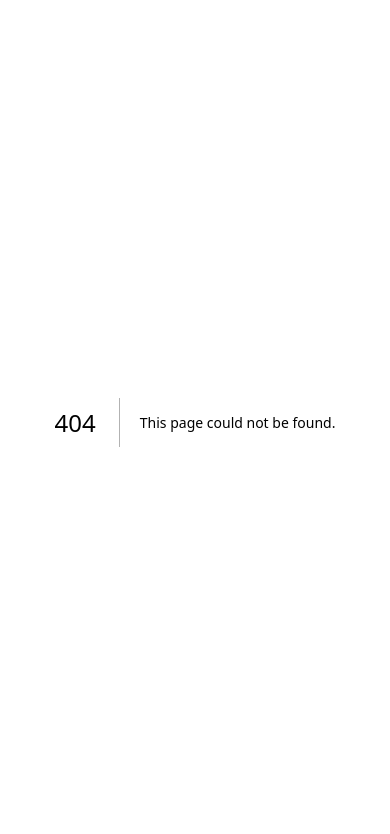
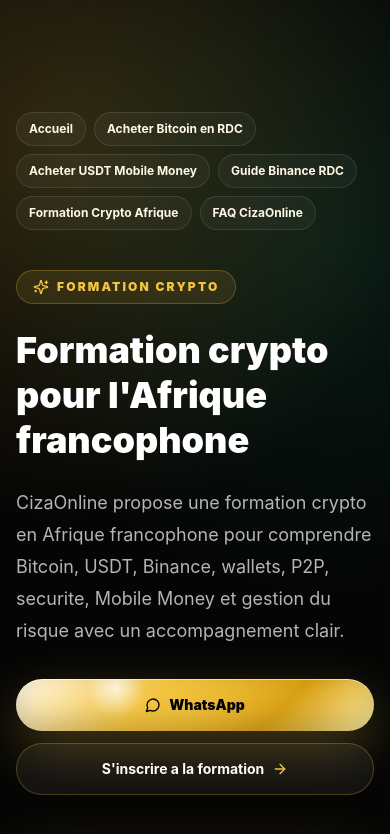
Before and after one commit to urbainciza0-web/cizaonline-premium-site, a Next.js app: page /formation-crypto-afrique-francophone in a window 390 px wide. Before the commit this address had no page. Shown: the top 834 px of the page. Built offline with nearby package versions, Linux system fonts and the light colour scheme.

Commit message:
Add Formation Crypto Afrique Francophone SEO page

```diff
--- /dev/null
+++ b/app/formation-crypto-afrique-francophone/page.jsx
@@ -0,0 +1,48 @@
+import SeoLandingPage from "../seo-pages/SeoLandingPage";
+
+const siteUrl = "https://cizaonline.com";
+
+const page = {
+  eyebrow: "Formation crypto",
+  title: "Formation crypto pour l'Afrique francophone",
+  description: "CizaOnline propose une formation crypto en Afrique francophone pour comprendre Bitcoin, USDT, Binance, wallets, P2P, securite, Mobile Money et gestion du risque avec un accompagnement clair.",
+  signupText: "S'inscrire a la formation",
+  whatsappText: "Bonjour CizaOnline, je veux des informations sur la formation crypto Afrique francophone.",
+  outcomes: [
+    "Apprendre les bases crypto avec un vocabulaire simple.",
+    "Comprendre Bitcoin, USDT, wallets, Binance et P2P.",
+    "Eviter les arnaques, faux signaux et decisions emotionnelles.",
+    "Construire une methode adaptee au contexte africain francophone."
+  ],
+  highlights: [
+    { title: "Pedagogie progressive", text: "Le parcours commence par les fondamentaux avant d'aborder les plateformes, les transactions, les stablecoins et le risque." },
+    { title: "Afrique francophone", text: "Les exemples tiennent compte des usages locaux: Mobile Money, contraintes bancaires, P2P, communautes WhatsApp et besoins entrepreneurs." },
+    { title: "Accompagnement humain", text: "CizaOnline oriente les debutants, investisseurs et entreprises vers un apprentissage responsable, sans promesse de rendement." }
+  ],
+  guideTitle: "Un parcours crypto structure pour apprendre sans bruit",
+  guideIntro: "La crypto peut sembler complexe quand on debute seul. CizaOnline organise les notions essentielles dans un ordre logique: comprendre, securiser, pratiquer petit, analyser, puis seulement augmenter son autonomie.",
+  steps: [
+    { title: "1. Comprendre les fondamentaux", text: "Blockchain, Bitcoin, stablecoins, wallet, seed phrase, frais reseau et volatilite sont expliques avec des exemples simples et concrets." },
+    { title: "2. Installer de bons reflexes", text: "Avant toute transaction, l'apprenant apprend a verifier les liens, proteger ses acces, eviter les faux supports et conserver ses preuves." },
+    { title: "3. Pratiquer avec prudence", text: "Les premieres operations doivent etre petites et verifiables: achat test, reception, conversion, retrait et suivi des frais." },
+    { title: "4. Structurer son risque", text: "La formation rappelle qu'investir exige un plan, une limite de perte, une comprehension de la volatilite et aucune promesse de gain." }
+  ],
+  faqs: [
+    { q: "La formation est-elle adaptee aux debutants ?", a: "Oui. Le parcours part des bases et peut ensuite aller vers Binance, USDT, P2P, securite wallet et gestion du risque." },
+    { q: "Est-ce une formation trading ?", a: "CizaOnline enseigne d'abord la comprehension et la securite. Les notions de marche sont abordees avec prudence, sans promesse de gains." },
+    { q: "Les entreprises peuvent-elles demander une session ?", a: "Oui. CizaOnline propose aussi un accompagnement pour equipes, organisations et projets qui veulent comprendre les usages crypto et Web3." }
+  ]
+};
+
+export const metadata = {
+  title: "Formation Crypto Afrique Francophone | CizaOnline",
+  description: page.description,
+  keywords: ["formation crypto Afrique francophone", "formation crypto RDC", "formation Binance Afrique", "apprendre crypto Afrique", "CizaOnline formation"],
+  alternates: { canonical: "/formation-crypto-afrique-francophone" },
+  openGraph: { title: "Formation Crypto Afrique Francophone", description: page.description, url: `${siteUrl}/formation-crypto-afrique-francophone`, siteName: "CizaOnline", locale: "fr_FR", type: "article" },
+  twitter: { card: "summary_large_image", title: "Formation Crypto Afrique Francophone", description: page.description }
+};
+
+export default function FormationCryptoAfriqueFrancophonePage() {
+  return <SeoLandingPage page={page} />;
+}
```
